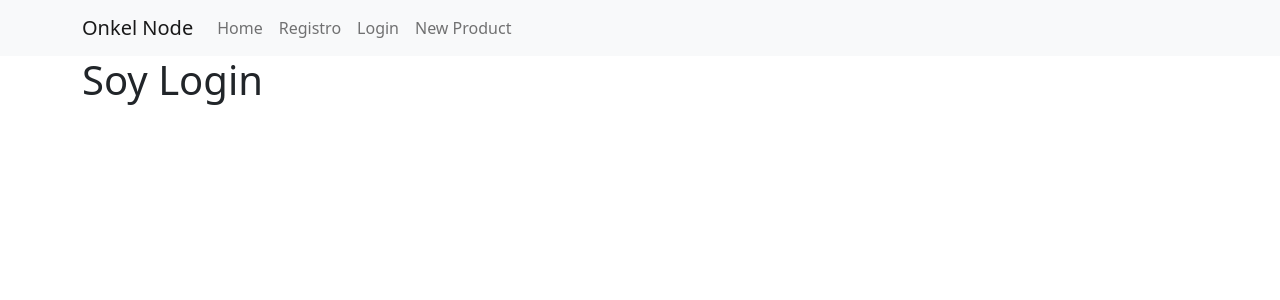
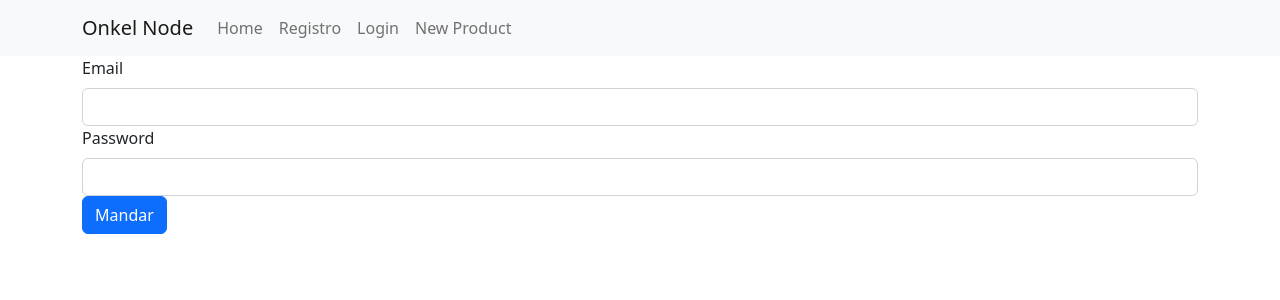
Before and after one commit to GuillermoBerlin/React_UTN_2, a React (Create React App) app: page /ingresar in a window 1280 px wide. Shown: the top 300 px of the page. Built offline with nearby package versions, Linux system fonts and the light colour scheme.

Commit message:
getting token from login

```diff
--- a/src/Pages/Login.js
+++ b/src/Pages/Login.js
@@ -1,9 +1,47 @@
-import React from 'react'
+import React, { useState } from 'react'
+import { useForm } from 'react-hook-form';
+import {Button, Form} from "react-bootstrap"
+
 
 export default function Login() {
+  const {register,handleSubmit, formState: { errors }} = useForm();
+
+
+  const onSubmit = async (data) => {
+    try {
+      const response = await fetch('http://localhost:3000/users/login', {
+        method: 'POST',
+        headers: {
+          'Content-Type': 'application/json',
+
+        },
+        body: JSON.stringify(data)
+      });
+
+      const responseData = await response.json();
+      console.log(responseData);
+      localStorage.setItem('Token', responseData);
+    } catch (error) {
+      console.error(error);
+    }
+  }
+
   return (
     <div>
-        <h1>Soy Login</h1>
+      <Form onSubmit={handleSubmit(onSubmit)}>
+
+        <Form.Group>
+          <Form.Label>Email</Form.Label>
+          <Form.Control type='email' {...register('email', { required: true })}  />
+          {errors.email && <p>El email es requerido.</p>}
+        </Form.Group>
+        <Form.Group>
+          <Form.Label>Password</Form.Label>
+          <Form.Control type='password' {...register('password', { required: true })}  />
+          {errors.password && <p>La contraseña es requerida.</p>}
+        </Form.Group>
+        <Button type={'submit'}>Mandar</Button>
+      </Form>
     </div>
   )
 }
--- a/src/Pages/ModifyProduct.js
+++ b/src/Pages/ModifyProduct.js
@@ -1,12 +1,12 @@
 import React, { useEffect, useState } from 'react'
 import { useForm } from 'react-hook-form';
 import {Button, Form} from "react-bootstrap"
-import { useParams } from 'react-router-dom';
+import { useParams, useNavigate } from 'react-router-dom';;
 
 export default function NewProduct() {
+  const navigate = useNavigate()
   const {register,handleSubmit, setValue, formState: { errors }} = useForm();
   const { id } = useParams()
-
 
 
   useEffect(() => {
@@ -37,9 +37,28 @@ export default function NewProduct() {
         },
         body: JSON.stringify(data)
       });
+      if (response.ok) {
+        navigate("/")
+        //navigate(`/products/${id}`)
+      }
 
       const responseData = await response.json();
       console.log(responseData);
+    } catch (error) {
+      console.error(error);
+    }
+  }
+
+  const handleDelete = async () => {
+    try {
+      const response = await fetch(`http://localhost:3000/products/${id}`, {
+        method: 'DELETE',
+        headers: {
+          'Content-Type': 'application/json'
+        }
+
+      });
+      navigate("/");
     } catch (error) {
       console.error(error);
     }
@@ -72,6 +91,7 @@ export default function NewProduct() {
         </Form.Select>
         {errors.category && <p>Please select a category</p>}
         <Button type={'submit'}>Mandar</Button>
+        <Button type="submit" variant="danger" onClick={handleDelete}>Eliminar</Button>
       </Form>
     </div>
   )
--- a/src/Pages/NewProduct.js
+++ b/src/Pages/NewProduct.js
@@ -1,22 +1,26 @@
 import React, { useState } from 'react'
 import { useForm } from 'react-hook-form';
 import {Button, Form} from "react-bootstrap"
+import { useNavigate } from 'react-router-dom';
 
 export default function NewProduct() {
   const {register,handleSubmit, formState: { errors }} = useForm();
+  const navigate = useNavigate()
+
 
   const onSubmit = async (data) =>{
     try {
       const response = await fetch('http://localhost:3000/products/', {
         method: 'POST',
         headers: {
-          'Content-Type': 'application/json'
+          'Content-Type': 'application/json',
+          //'x-access-token': localStorage.getItem("token")
         },
         body: JSON.stringify(data)
       });
+      const responseData = await response.json();
+      navigate(`/products/${responseData._id}`)
 
-      const responseData = await response.json();
-      console.log(responseData);
     } catch (error) {
       console.error(error);
     }
```
